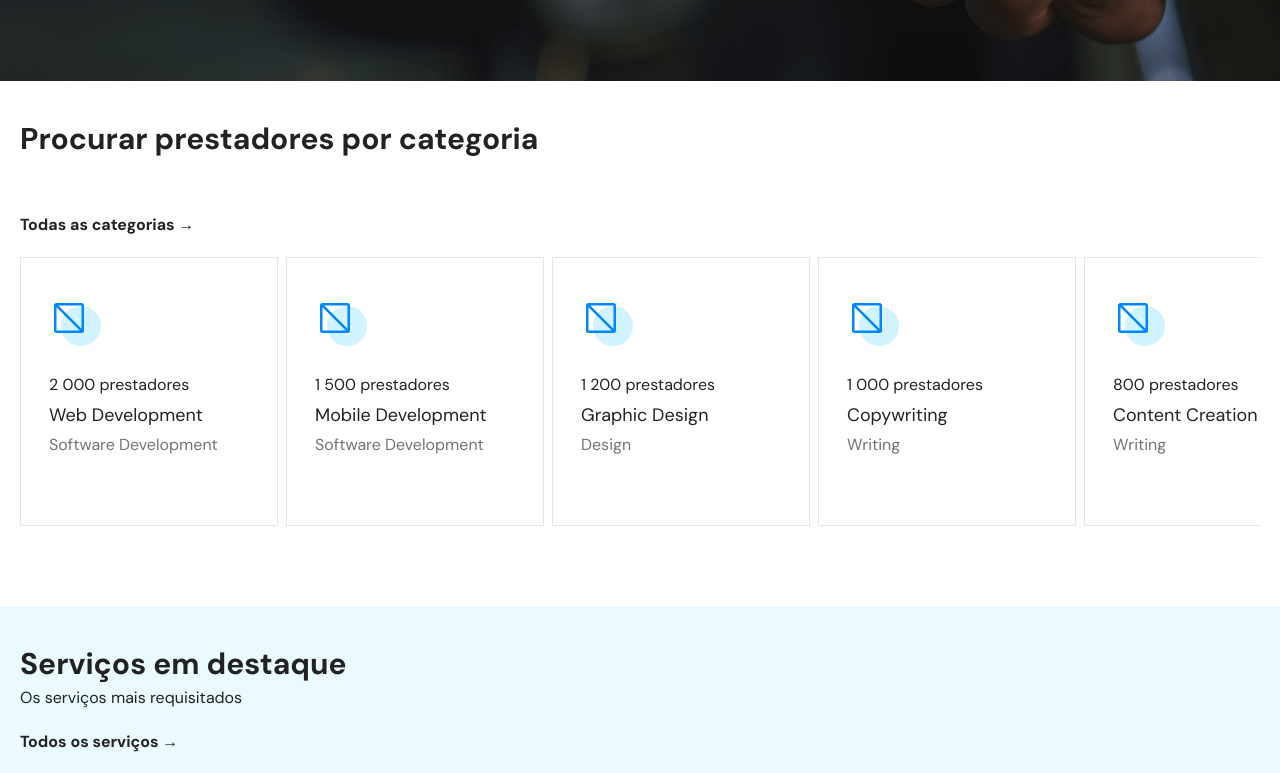
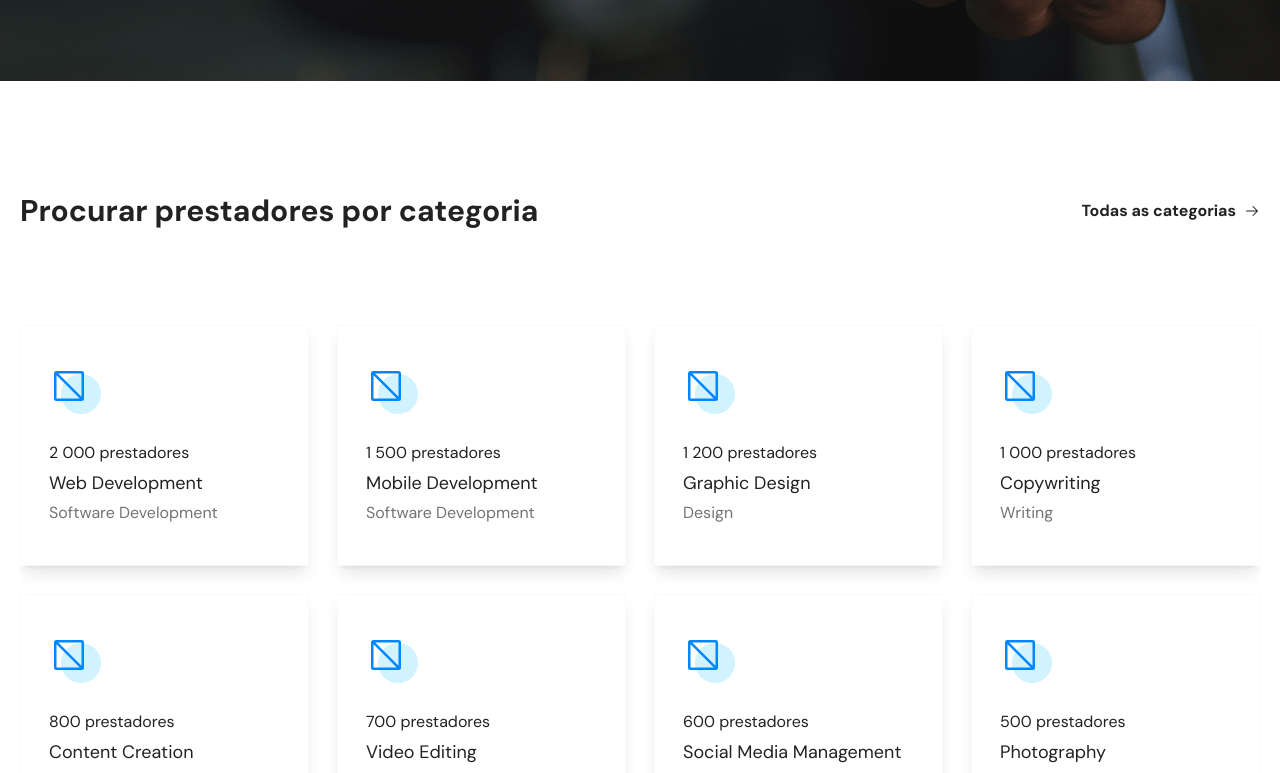
Before and after one commit to rafaelwillen/kisalu-web, a Next.js app: page / in a window 1280 px wide. Shown: the part 740-1513 px from the top of the page. Built offline with nearby package versions, Linux system fonts and the light colour scheme.

Commit message:
Style the common categories list for desktop

```diff
--- a/src/components/pages/home/CommonCategoriesList.tsx
+++ b/src/components/pages/home/CommonCategoriesList.tsx
@@ -1,18 +1,22 @@
 import { homeBrowseByCategory } from "@/mock/category";
+import { ArrowRight } from "@phosphor-icons/react";
 import Link from "next/link";
 import CommonCategoryCard from "./CommonCategoryCard";
 
 export default function CommonCategoriesList() {
   return (
-    <section className="mt-10">
-      <h2 className="text-3xl font-bold mb-14">
-        Procurar prestadores por categoria
-      </h2>
-      {/* TODO: Replace with actual link */}
-      <Link href="#" className="font-bold ">
-        Todas as categorias →
-      </Link>
-      <article className="mt-5 flex overflow-auto gap-2">
+    <section className="mt-10 lg:mt-28">
+      <div className="lg:flex items-center justify-between lg:mb-20">
+        <h2 className="text-3xl font-bold mb-14 lg:mb-0">
+          Procurar prestadores por categoria
+        </h2>
+        {/* TODO: Replace with actual link */}
+        <Link href="#" className="font-bold group flex items-center gap-2">
+          Todas as categorias
+          <ArrowRight className="group-hover:translate-x-2 duration-300" />
+        </Link>
+      </div>
+      <article className="mt-5 flex overflow-auto gap-2 lg:grid grid-cols-4 lg:gap-7 lg:mt-0 lg:py-4">
         {homeBrowseByCategory.map((category) => (
           <CommonCategoryCard {...category} key={category.id} />
         ))}
--- a/src/components/pages/home/CommonCategoryCard.tsx
+++ b/src/components/pages/home/CommonCategoryCard.tsx
@@ -5,9 +5,10 @@ type Props = typeof homeBrowseByCategory[0];
 
 export default function CommonCategoryCard({ field, freelancersCount, id, name }: Props) {
   return (
+    // TODO: Replace with actual link
     <div
       key={id}
-      className="px-7 py-10 space-y-7 flex-1 border border-neutral-200"
+      className="px-7 py-10 space-y-7 flex-1 border border-neutral-200 lg:border-neutral-50 lg:shadow-lg hover:bg-neutral-200/40 duration-300 cursor-pointer"
     >
       <div className="relative  inline-block">
         <Placeholder
--- a/src/pages/index.tsx
+++ b/src/pages/index.tsx
@@ -19,7 +19,7 @@ export default function Home() {
   return (
     <main className={`${mainFont.variable} font-main`}>
       <Header />
-      <Container>
+      <Container small>
         <CommonCategoriesList />
       </Container>
       <div className="mt-20 bg-primary-50 py-10">
```
